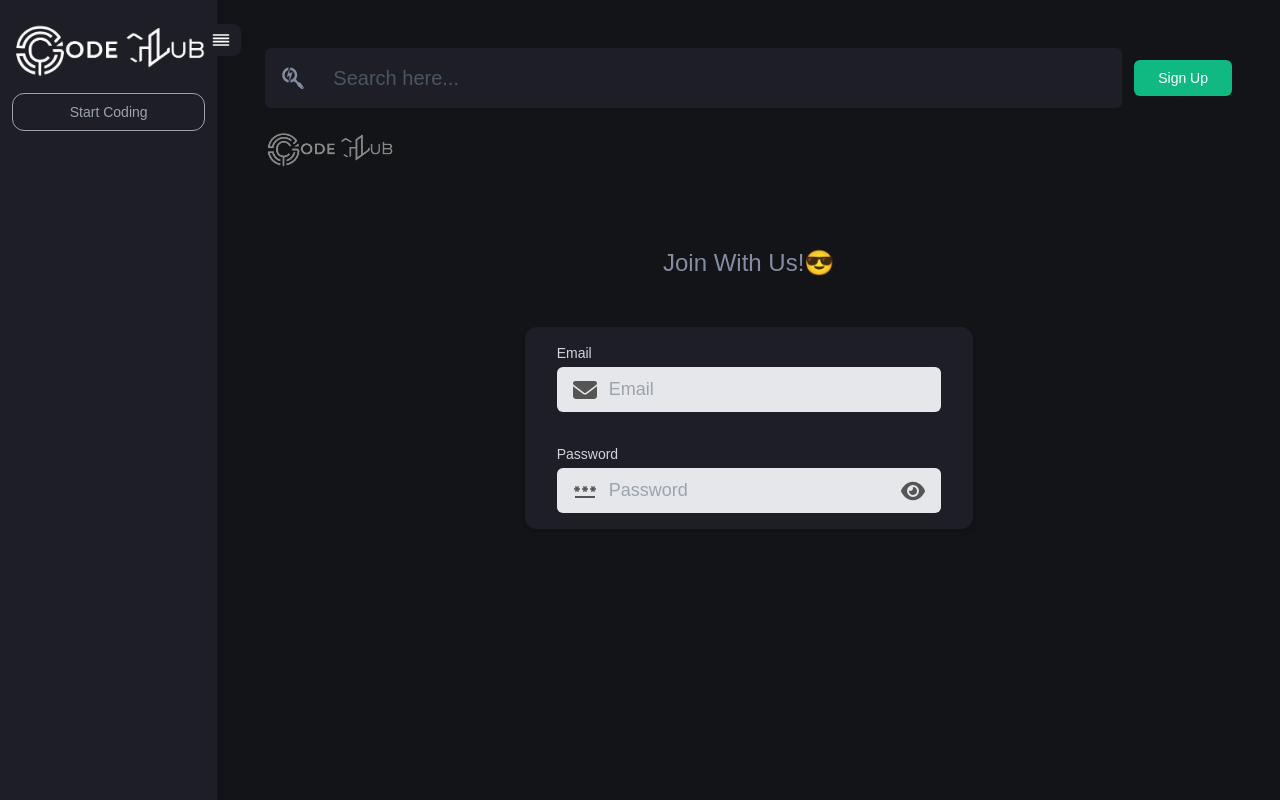
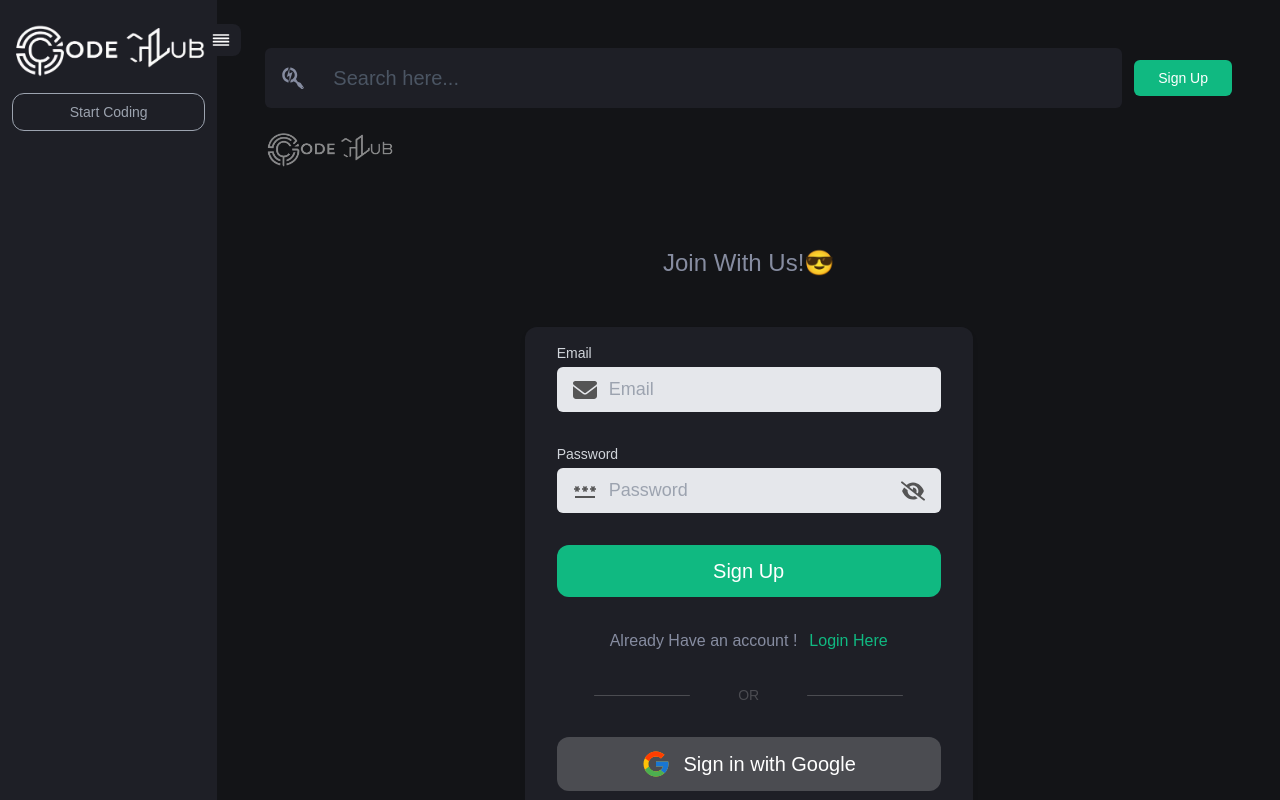
Before and after one commit to VinayBorate/VirtualLabsVB, a React (Create React App) app: page /home/auth in a window 1280 px wide. Built offline with nearby package versions, Linux system fonts and the light colour scheme.

Commit message:
Login Pge Done

```diff
--- a/src/components/UserAuthInput.jsx
+++ b/src/components/UserAuthInput.jsx
@@ -1,5 +1,6 @@
 import React, { useState } from "react";
-import { FaEnvelope, FaEye } from "react-icons/fa6";
+import { FaEnvelope, FaEye, FaEyeSlash } from "react-icons/fa6";
+import { motion } from "framer-motion";
 
 const UserAuthInput = ({
   label,
@@ -7,30 +8,58 @@
   isPass,
   setStateFunction,
   Icon,
+  setgetEmailValidationStatus,
 }) => {
   // to get values from fields taking help of use states
   const [value, setValue] = useState("");
+  const [showPass, setShowPass] = useState(false);
+  const [isEmailValid, setIsEmailValid] = useState(false);
+
+  const handleTextChange = (e) => {
+    setValue(e.target.value);
+    setStateFunction(e.target.value);
+
+    // to check emeil is correct or not
+    if (placeHolder === "Email") {
+      const emailRegex = /^[^\s@]+@[^\s@]+\.[^\s@]+$/;
+      const status = emailRegex.test(value);
+      setIsEmailValid(status);
+      setgetEmailValidationStatus(status);
+    }
+  };
+
   return (
     <div className=" flex flex-col items-start justify-start gap-1">
       <label className="text-sm text-gray-300 ">{label}</label>
       <div
-        className={
-          "flex items-center justify-center gap-3 w-full md:w-96 rounded-md px-4 py-1 bg-gray-200"
-        }
+        className={`flex items-center justify-center gap-3 w-full md:w-96 rounded-md px-4 py-1 bg-gray-200 ${
+          !isEmailValid &&
+          placeHolder === "Email" &&
+          value.length > 0 &&
+          "border-2 border-red-500"
+        }`}
       >
         <Icon className="text-text555 text-2xl" />
         <input
-          type={isPass ? "password" : "text"}
+          type={isPass && showPass ? "password" : "text"}
           placeholder={placeHolder}
           className=" flex-1 w-full h-full py-2 outline-none border-none bg-transparent text-text555 text-lg"
           value={value}
-          onChange={(e) => setValue(e.target.value)}
+          onChange={handleTextChange}
         />
 
         {isPass && (
-          <div>
-            <FaEye className="text-text555 text-2xl" />
-          </div>
+          <motion.div
+            onClick={() => setShowPass(!showPass)}
+            whileTap={{ scale: 0.8 }}
+            className="cursor-pointer"
+          >
+            {showPass ? (
+              <FaEye className="text-text555 text-2xl" />
+            ) : (
+              <FaEyeSlash className="text-text555 text-2xl" />
+            )}
+          </motion.div>
         )}
       </div>
     </div>
--- a/src/container/SignUp.jsx
+++ b/src/container/SignUp.jsx
@@ -1,12 +1,17 @@
 import React, { useState } from "react";
 import Logo from "../assets/NewLogo.png";
 import { UserAuthInput } from "../components";
-import { FaEnvelope } from "react-icons/fa6";
+import { FaEnvelope, FaGithub } from "react-icons/fa6";
+import { FcGoogle } from "react-icons/fc";
 import { MdPassword } from "react-icons/md";
+import { motion } from "framer-motion";
 
 const SignUp = () => {
   const [email, setEmail] = useState("");
   const [password, setPassword] = useState("");
+  const [getEmailValidationStatus, setgetEmailValidationStatus] =
+    useState(false);
+  const [isLogin, setIsLogin] = useState(false);
 
   return (
     <div className="w-full py-6">
@@ -28,31 +33,89 @@
             key="Email"
             setStateFunction={setEmail}
             Icon={FaEnvelope}
+            setgetEmailValidationStatus={setgetEmailValidationStatus}
           />
-
           {/* password */}
           <UserAuthInput
             label="Password"
             placeHolder="Password"
             isPass={true}
             key="Password"
-            setStateFunction="setPassword"
+            setStateFunction={setPassword}
             Icon={MdPassword}
           />
-
           {/* alert section */}
-
           {/* login button */}
+          {!isLogin ? (
+            <motion.div
+              whileTap={{ scale: 0.9 }}
+              className="flex items-center justify-center w-full py-3 rounded-xl hover:bg-emerald-400 cursor-pointer bg-emerald-500"
+            >
+              <p className="text-xl text-white">Sign Up</p>
+            </motion.div>
+          ) : (
+            <motion.div
+              whileTap={{ scale: 0.9 }}
+              className="flex items-center justify-center w-full py-3 rounded-xl hover:bg-emerald-400 cursor-pointer bg-emerald-500"
+            >
+              <p className="text-xl text-white">Login</p>
+            </motion.div>
+          )}
 
           {/* account text section */}
 
-          {/* orsection */}
+          {!isLogin ? (
+            <p className="text-base text-primaryText flex items-center justify-center gap-3">
+              Already Have an account !{""}
+              <span
+                onClick={() => setIsLogin(!isLogin)}
+                className="text-emerald-500 cursor-pointer"
+              >
+                Login Here
+              </span>
+            </p>
+          ) : (
+            <p className="text-base text-primaryText flex items-center justify-center gap-3">
+              Doesn't Have an account !{""}
+              <span
+                onClick={() => setIsLogin(!isLogin)}
+                className="text-emerald-500 cursor-pointer"
+              >
+                Create Here
+              </span>
+            </p>
+          )}
+
+          {/* or section */}
+          <div className="flex items-center justify-center gap-12">
+            <div className="h-[1px] w-24 bg-[rgba(256,256,256,0.2)] rounded-md"></div>
+            <p className="text-sm text-[rgba(256,256,256,0.2)]">OR</p>
+            <div className="h-[1px] w-24 bg-[rgba(256,256,256,0.2)] rounded-md"></div>
+          </div>
 
           {/* sign in with google */}
+          <motion.div
+            className="flex items-center justify-center gap-3  bg-[rgba(256,256,256,0.2)] backdrop:-blur-md w-full py-3 rounded-xl hover:bg-[rgba(256,256,256,0.4)] cursor-pointer"
+            whileTap={{ scale: 0.9 }}
+          >
+            <FcGoogle className="text-3xl" />
+            <p className="text-xl text-white">Sign in with Google</p>
+          </motion.div>
 
           {/* or section */}
-
+          <div className="flex items-center justify-center gap-12">
+            <div className="h-[1px] w-24 bg-[rgba(256,256,256,0.2)] rounded-md"></div>
+            <p className="text-sm text-[rgba(256,256,256,0.2)]">OR</p>
+            <div className="h-[1px] w-24 bg-[rgba(256,256,256,0.2)] rounded-md"></div>
+          </div>
           {/* sign in with github */}
+          <motion.div
+            className="flex items-center justify-center gap-3  bg-[rgba(256,256,256,0.2)] backdrop:-blur-md w-full py-3 rounded-xl hover:bg-[rgba(256,256,256,0.4)] cursor-pointer"
+            whileTap={{ scale: 0.9 }}
+          >
+            <FaGithub className="text-3xl text-white" />
+            <p className="text-xl text-white">Sign in with GitHub</p>
+          </motion.div>
         </div>
       </div>
     </div>
```
